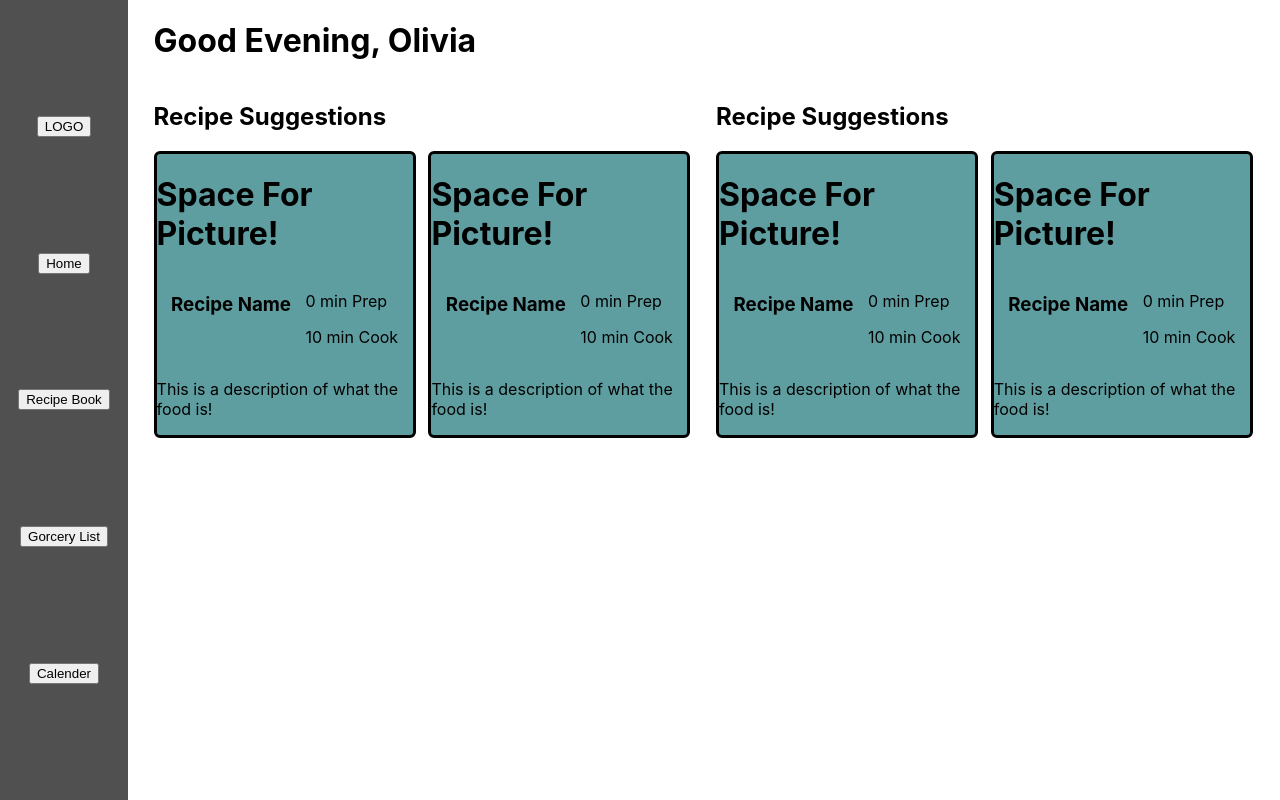
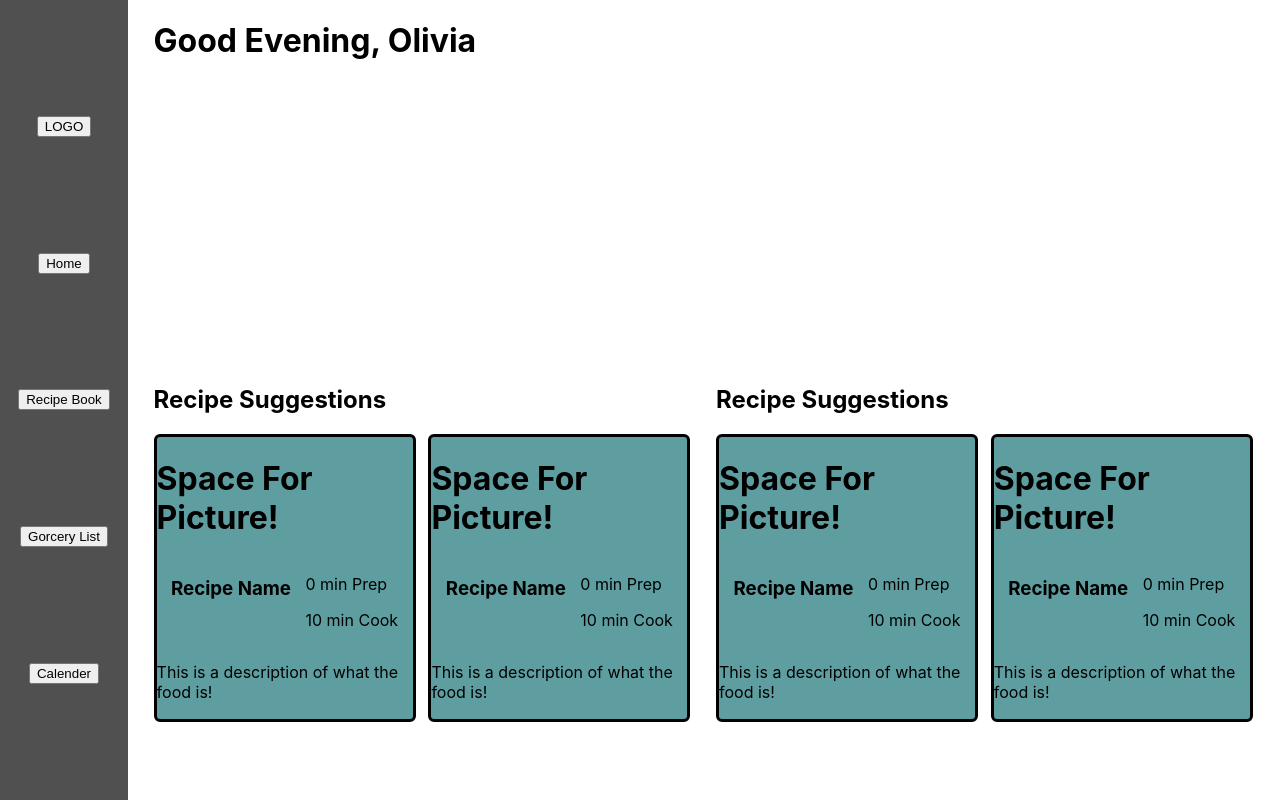
Before and after one commit to Cwoodard2/QuickFoods, a React (Create React App) app: page /#/ in a window 1280 px wide. Built offline with nearby package versions, Linux system fonts and the light colour scheme.

Commit message:
Small fixes to homepage

```diff
--- a/src/pages/homepage.css
+++ b/src/pages/homepage.css
@@ -12,8 +12,17 @@
 }
 
 .recipeCards {
-    justify-content: space-evenly;
+    display: flex;
+    flex-direction: row;
+    align-items: flex-end;
     gap: 2vw;
+    height: 80vh;
+    width: 80vw;
+}
+
+.column {
+    display: flex;
+    flex-direction: column;
 }
 
 .recipeSuggestions {
--- a/src/pages/homepage.js
+++ b/src/pages/homepage.js
@@ -10,15 +10,15 @@ export default function Homepage() {
             <Navigation />
             <div className="homepageMain">
                 <h1>Good Evening, Olivia</h1>
-                <div className="recipeCards row">
-                    <div>
+                <div className="recipeCards">
+                    <div className="column">
                         <h2>Recipe Suggestions</h2>
                         <div className="recipeSuggestions row">
                             <RecipeCard />
                             <RecipeCard />
                         </div>
                     </div>
-                    <div>
+                    <div className="column">
                         <h2>Recipe Suggestions</h2>
                         <div className="recipeSuggestions row">
                             <RecipeCard />
```
